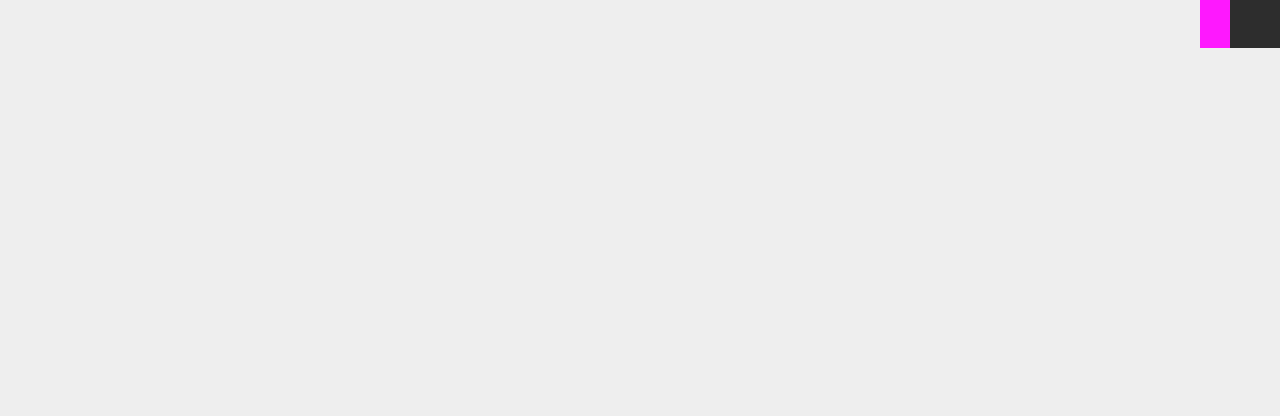
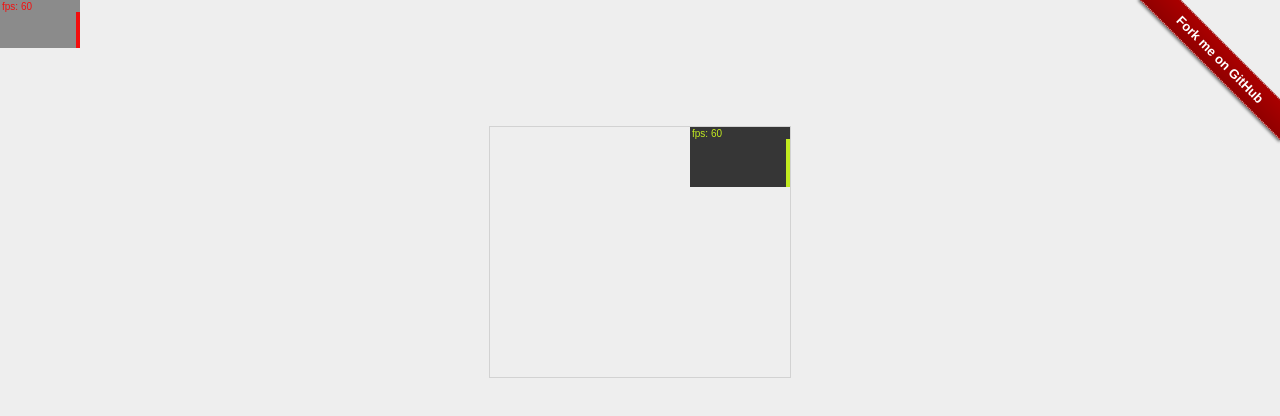
Before and after one commit to pillowjs/monitor.js, a website: page index.html in a window 1280 px wide. Drawn offline with Linux system fonts and the light colour scheme.

Commit message:
update monitor

```diff
--- a/index.html
+++ b/index.html
@@ -5,13 +5,60 @@
 <meta content="width=device-width, initial-scale=1.0, maximum-scale=1.0, user-scalable=0" name="viewport">
 <title>monitor.js</title>
 <script src="./monitor.js"></script>
+<style>
+html {
+  background: #eee;
+}
+#test_container {
+  position: relative;
+  width: 300px;
+  height: 250px;
+  margin: 0 auto;
+  margin-top: 10%;
+  border: 1px solid #d2d2d2;
+}
+.github-ribbon {
+  position: absolute;
+  right: 0px;
+  top: 0px;
+  width: 150px;
+  height: 150px;
+  overflow: hidden;
+  z-index: 9999;
+}
+.github-ribbon a {
+  display: inline-block;
+  width: 200px;
+  overflow: hidden;
+  padding: 6px 0px;
+  text-align: center;
+  transform: rotate(45deg);
+  text-decoration: none;
+  color: rgb(255, 255, 255);
+  position: inherit;
+  top: 45px;
+  right: -40px;
+  border-width: 1px 0px;
+  border-style: dotted;
+  border-color: rgba(255, 255, 255, 0.701961);
+  font-style: normal;
+  font-variant: normal;
+  font-weight: 700;
+  font-stretch: normal;
+  font-size: 13px;
+  line-height: normal;
+  font-family: "Helvetica Neue", Helvetica, Arial, sans-serif;
+  box-shadow: rgba(0, 0, 0, 0.498039) 0px 2px 3px 0px;
+  background-color: rgb(170, 0, 0);
+  background-image: linear-gradient(rgba(0, 0, 0, 0), rgba(0, 0, 0, 0.14902));
+}
+</style>
 </head>
 <body>
-<style>
-html {
-  background: #eee;;
-}
-</style>
-  <script src="./test.js"></script>
+  <div class="github-ribbon">
+    <a target="_blank" href="https://github.com/forkmeon/forkmeon.github.io.git">Fork me on GitHub</a>
+  </div>
+  <div id="test_container"></div>
+  <script src="./index.js"></script>
 </body>
 </html>
--- /dev/null
+++ b/index.js
@@ -0,0 +1,29 @@
+'use strict';
+
+var Timer = Monitor.Timer;
+var FPSBoard = Monitor.FPSBoard;
+
+var fpsBoard_1 = new FPSBoard({
+  containerStyles: {
+    left: 0
+  }
+});
+
+var fpsBoard_2 = new FPSBoard({
+  container: '#test_container',
+  width: 100,
+  height: 60,
+  boardColor: '#222',
+  textColor: '#d2ff1d',
+  containerStyles: {
+    position: 'absolute'
+  }
+});
+
+var timer_1 = new Timer();
+timer_1.update(function() {
+  fpsBoard_1.tick();
+  fpsBoard_2.tick();
+});
+
+timer_1.start();
--- a/monitor.js
+++ b/monitor.js
@@ -1,54 +1,134 @@
 ;(function() {
 
-  var container = document.createElement('div');
-  container.style.cssText = 'position:fixed;top:0;right:0;cursor:pointer;z-index:9999;opacity:0.9;';
-
-  container.addEventListener('click', function(e) {
-    e.preventDefault();
-  }, false);
-
-  function Board() {
-    this.element = null;
-    this.context = null;
-    this.create();
+  function Timer(options) {
+    var opts = options || {};
+    opts.fps = opts.fps || 60;
+    this.options = opts;
+    this._queue = [];
+    this._paused = false;
+    this._now = null;
+    this._fps = -1;
   }
 
-  Board.prototype.create = function() {
-    var canvas = document.createElement('canvas');
-    canvas.style.cssText = 'width:80px;height:48px';
-    canvas.width = 80;
-    canvas.height = 48;
-    var context = canvas.getContext('2d');
-    context.globalAlpha = 0.9;
-    context.fillRect(0, 0, 80, 48);
-    context.fillStyle = 'rgba(128, 0, 255, 1)';
-    this.element = canvas;
-    this.context = context;
+  Timer.prototype.update = function(handle) {
+    this._queue.push(handle.bind(this));
   };
 
-  Board.prototype.update = function() {
-    this.context.fillStyle = 'rgba(255, 0, 255, 1)';
-    this.context.fillRect(0, 0, 30, 48);
+  Timer.prototype.start = function() {
+    var loop = function() {
+      this._now = this._now || +new Date;
+      var now = +new Date;
+
+      if (now - this._now >= 1000) {
+        this._now = now;
+        this._fps = -1;
+      }
+
+      this._fps++;
+
+      this._queue.forEach(function(handle) {
+        handle();
+      });
+
+      requestAnimationFrame(loop.bind(this));
+    };
+    loop.call(this);
   };
 
-  var fpsBoard = new Board();
+  Timer.prototype.toggle = function() {
+    this._paused = !this._paused;
+  };
 
-  container.appendChild(fpsBoard.element);
+  var render = function() {
+    var fps = this._fps;
+    var context = this._context;
+    var _imgData;
+    setTimeout(function() {
+      var textHeight = 8;
+      var padding = 2;
+      var paddingTop = textHeight + padding * 2;
+      var height = (this.options.height - paddingTop) * fps / 60;
+      context.globalAlpha = this.options.alpha;
+      context.fillStyle = this.options.boardColor;
+      context.clearRect(0, 0, this.options.width, this.options.height);
+      context.fillRect(0, 0, this.options.width, this.options.height);
+      context.font = padding + 'px';
+      context.fillStyle = this.options.textColor;
+      context.fillText('fps: ' + fps, padding, textHeight + padding);
+      context.fillRect(this.options.width - 1, this.options.height - height, 1, height);
+      this._imgData && context.putImageData(this._imgData, 0, paddingTop);
+      this._imgData = context.getImageData(1, paddingTop, this.options.width - 1, this.options.height - paddingTop);
+    }.bind(this), 16);
+  };
 
-  function loop() {
-    fpsBoard.update();
-    requestAnimationFrame(loop);
+  var create = function() {
+    var pixelRatio = Math.floor(window.devicePixelRatio) || 1;
+    var canvas = document.createElement('canvas');
+    var width = this.options.width;
+    var height = this.options.height;
+    canvas.style.cssText = 'width:' + width + 'px;height:' + height + 'px;';
+    canvas.width = width;
+    canvas.height = height;
+
+    var context = canvas.getContext('2d');
+
+    var container = document.createElement('div');
+    var styles = {
+      position: 'fixed',
+      top: 0,
+      right: 0,
+      cursor: 'pointer',
+      'z-index': 999999
+    };
+
+    Object.assign(styles, this.options.containerStyles);
+
+    Object.keys(styles).forEach(function(key) {
+      container.style.cssText += key + ':' + styles[key];
+    });
+
+    container.addEventListener('click', function(e) {
+      e.preventDefault();
+    }, false);
+
+    container.appendChild(canvas);
+    this.options.container.appendChild(container);
+    return context;
+  };
+
+  function FPSBoard(options) {
+    var opts = options || {};
+    opts.container = document.querySelector(opts.container) || document.body;
+    opts.width = opts.width || 80;
+    opts.height = opts.height || 48;
+    opts.alpha = opts.alpha || 0.9;
+    opts.boardColor = opts.boardColor || 'grey';
+    opts.textColor = opts.textColor || 'red';
+    opts.containerStyles = opts.containerStyles || {};
+    this.options = opts;
+    this._now = null;
+    this._fps = 0;
+    this._context = create.call(this);
+    this._imgData = null;
   }
 
-  function Monitor() {
-  }
+  FPSBoard.prototype.tick = function() {
+    this._now = this._now || +new Date;
+    var now = +new Date;
 
-  Monitor.init = function(options) {
-    this.options = options || {};
-    loop();
-    var _container = this.options.container || document.body;
-    _container.appendChild(container);
+    if (now - this._now >= 1000) {
+      render.call(this);
+      this._now = now;
+      this._fps = 0;
+    }
+
+    this._fps++;
   };
 
+  function Monitor() {
+  };
+
+  Monitor.Timer = Timer;
+  Monitor.FPSBoard = FPSBoard;
   window.Monitor = Monitor;
 })();
--- a/test.js
+++ /dev/null
@@ -1,3 +0,0 @@
-'use strict';
-
-Monitor.init();
```
Also changed, not shown: README.md.
